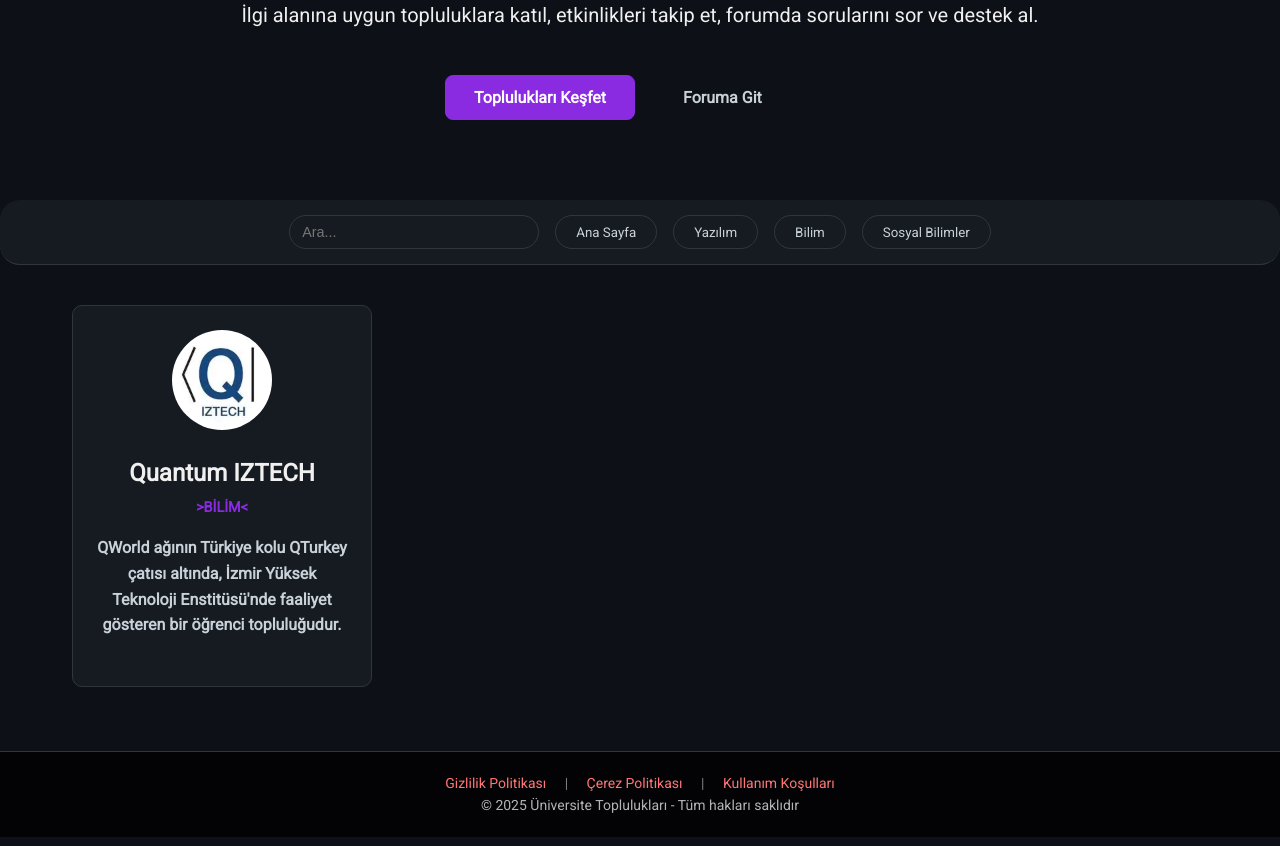
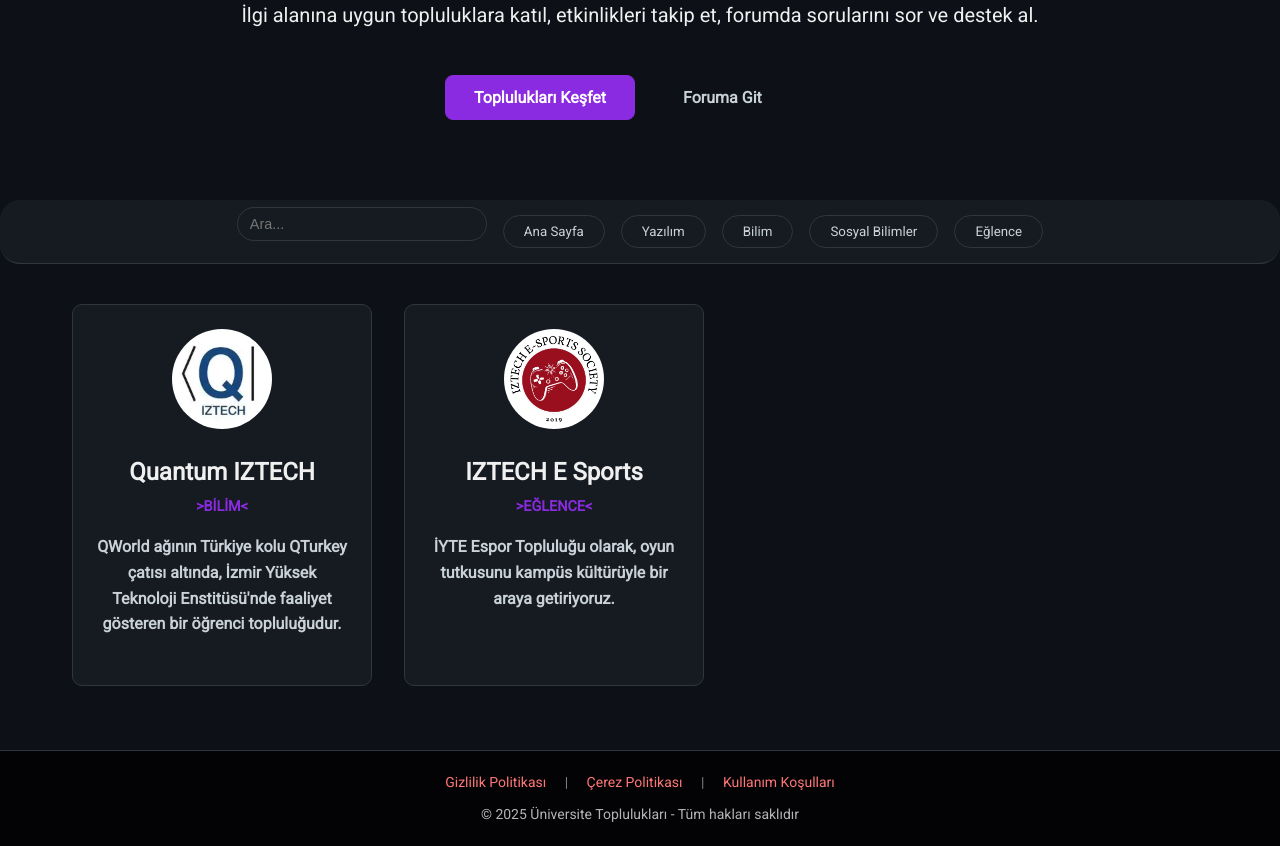
Before and after one commit to SocietyWebChain/SocietyWeb, a Flask app: page / in a window 1280 px wide. Shown: the part 292-1138 px from the top of the page. Run offline with Flask 3, Linux system fonts and the light colour scheme; some libraries are stand-ins or nearby versions.

Commit message:
IZTECH E sport eklendi

```diff
--- a/templates/index.html
+++ b/templates/index.html
@@ -16,6 +16,7 @@
     </script>
 
   <!-- Faviconlar -->
+  <link rel="stylesheet" href="https://cdnjs.cloudflare.com/ajax/libs/font-awesome/4.7.0/css/font-awesome.min.css">
   <link rel="icon" type="image/png" sizes="96x96" href="/static/photos/favicon-96x96.png" />
   <link rel="icon" type="image/svg+xml" href="/static/photos/favicon.svg" />
   <link rel="shortcut icon" href="/favicon.ico" />
@@ -161,6 +162,7 @@ window.addEventListener("load", function () {
     <button class="top-button" id="software" onclick="delcom(this)">Yazılım</button>
     <button class="top-button" id="science" onclick="delcom(this)">Bilim</button>
     <button class="top-button" id="social" onclick="delcom(this)">Sosyal Bilimler</button>
+    <button class="top-button" id="social" onclick="delcom(this)">Eğlence</button>
   </div>
 
 
@@ -213,6 +215,52 @@ window.addEventListener("load", function () {
         <h4>QWorld ağının Türkiye kolu QTurkey çatısı altında, İzmir Yüksek Teknoloji Enstitüsü'nde faaliyet gösteren bir öğrenci topluluğudur.</h4>
       </div>
     </div>
+
+
+
+    <div class="com_box" id="science">
+      <div class="com-link"
+        data-desc="İYTE Espor Topluluğu olarak, oyun tutkusunu kampüs kültürüyle bir araya getiriyoruz. Düzenlediğimiz turnuvalar, etkinlikler ve atölyelerle hem rekabeti hem de dostluğu ön plana çıkarıyoruz. Yalnızca oyunculara değil, tüm kampüse hitap eden geniş çaplı etkinlikler ve diğer topluluklarla ortak projelerle kampüs hayatını zenginleştiriyoruz. Sen de ister oyuncu ister organizasyon ekibinde yer almak iste, bize katıl ve bu enerjinin parçası ol!"
+        data-cat="
+          <h2>📅 <b>Yaklaşan Etkinlikler</b></h2>
+          <ul>
+            <li><strong> Planlama aşamasında beklemede kalın !</strong></li>
+          </ul>"
+        data-img="/static/photos/qınz.webp"
+        data-link="
+        <i class='fab fa-instagram' style='font-size:20px'></i>
+        <a href=' https://www.instagram.com/iztechesports?igsh=MW40a3EzeGQ5dWp6cA==' target='_blank' style='font-weight: bold;'>Instagram</a>
+        &nbsp;&nbsp;
+        <i class='fa fa-whatsapp' style='font-size:20px'></i>
+        <a href='https://chat.whatsapp.com/DtZAAijWI1V3JyAdyzEvB4?mode=ac_t ' target='_blank'>Twitter</a>
+        &nbsp;&nbsp;
+        <i class='fa fa-youtube-play' style='font-size:20px'></i>
+        <a href='https://youtube.com/@iztechesports?si=gcn_jyjc6HrJepx7' target='_blank'>LinkedIn</a>
+        &nbsp;&nbsp;
+        <i class='fa fa-twitch' style='font-size:20px'></i>
+        <a href='https://m.twitch.tv/iztechesports/home' target='_blank'>Gmail</a>"
+
+        data-title="IZTECH&nbsp;E Sports">
+
+
+        <img alt="IZTECH&nbsp;E Sports" id="com_image"
+          src="/static/photos/esport.webp" />
+        <h2>IZTECH&nbsp;E Sports</h2>
+        <h3>&gt;Eğlence&lt;</h3>
+        <h4>İYTE Espor Topluluğu olarak, oyun tutkusunu kampüs kültürüyle bir araya getiriyoruz.</h4>
+      </div>
+    </div>
+
+
+
+
+
+
+
+
+
+
+
   </div>
 
   <!-- TAM YASAL UYUMLU FOOTER ÖRNEĞİ -->
@@ -226,7 +274,7 @@ window.addEventListener("load", function () {
     bottom: 0;
     width: 100%;
 ">
-    <div style="/margin-bottom: 10px;">
+    <div style="margin-bottom: 10px;">
       <a href="/gizlilik" style="color: #ff7675;
                   text-decoration: none;
                   margin: 0 15px;
@@ -1312,23 +1360,6 @@ window.addEventListener("load", function () {
     }
   }
 
-
-  @media {
-
-    #home {
-      margin: top 0;
-    }
-
-    #searchBox {
-      margin-top: 15px;
-      margin-bottom: 0px;
-
-
-    }
-
-
-  }
-
   #searchBox {
     margin-bottom: 15px;
   }
```
Also changed, not shown: static/photos/esport.webp (added).
